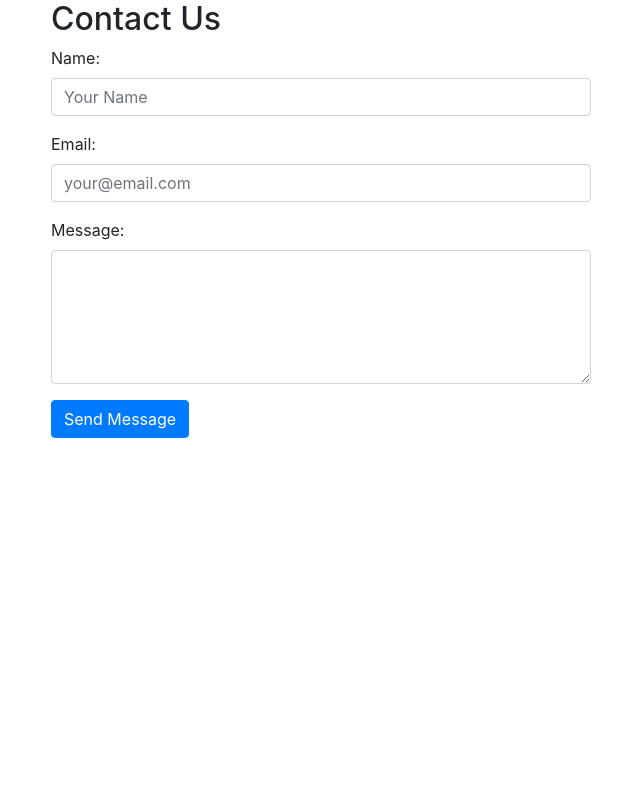
After one commit to viVeK21111/retail_insights, a Flask app: page /contact in a window 1280 px wide. The commit adds this page. Shown: the whole page, without its empty margins (319-959 px from the left). Run offline with Flask 3, Linux system fonts and the light colour scheme; some libraries are stand-ins or nearby versions.

Commit message:
uiupdated

```diff
--- a/app.py
+++ b/app.py
@@ -27,5 +27,9 @@ def submit():
     answer = answer['result']
     return render_template('submit.html', query=query,answer=answer)
 
+@app.route('/contact',methods = ['GET'])
+def contact():
+    return render_template('contact.html')
+
 if __name__ == '__main__':
     app.run(debug=False)
--- /dev/null
+++ b/templates/contact.html
@@ -0,0 +1,29 @@
+<html>
+    <body>
+        <head>
+            <link rel="stylesheet" href="https://maxcdn.bootstrapcdn.com/bootstrap/4.0.0/css/bootstrap.min.css">
+        </head>
+        <div class="container">
+            <div class="row justify-content-center">
+              <div class="col-md-6">
+                <h2>Contact Us</h2>
+                <form>
+                  <div class="form-group">
+                    <label for="name">Name:</label>
+                    <input type="text" class="form-control" id="name" placeholder="Your Name">
+                  </div>
+                  <div class="form-group">
+                    <label for="email">Email:</label>
+                    <input type="email" class="form-control" id="email" placeholder="your@email.com">
+                  </div>
+                  <div class="form-group">
+                    <label for="message">Message:</label>
+                    <textarea class="form-control" id="message" rows="5"></textarea>
+                  </div>
+                  <button type="submit" class="btn btn-primary">Send Message</button>
+                </form>
+              </div>
+            </div>
+          </div>
+    </body>
+</html>
```
Also changed, not shown: langchain_helper.py (+4 -4 lines), templates/index.html (+11 -5 lines), templates/submit.html (+3 -4 lines).
